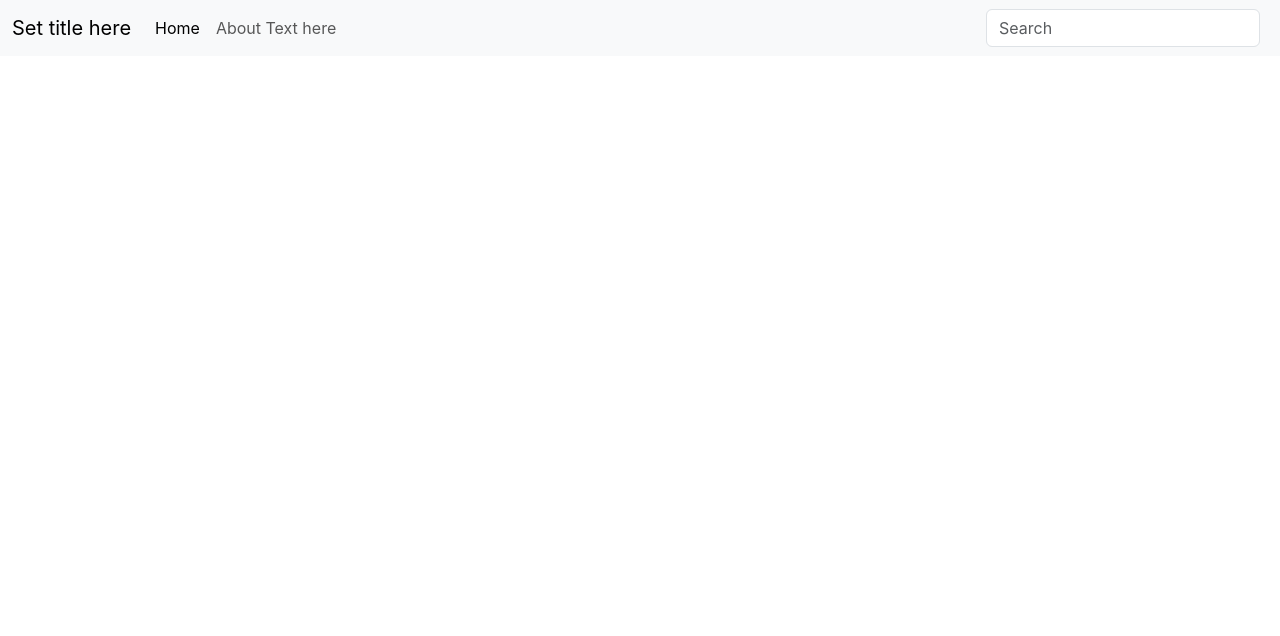
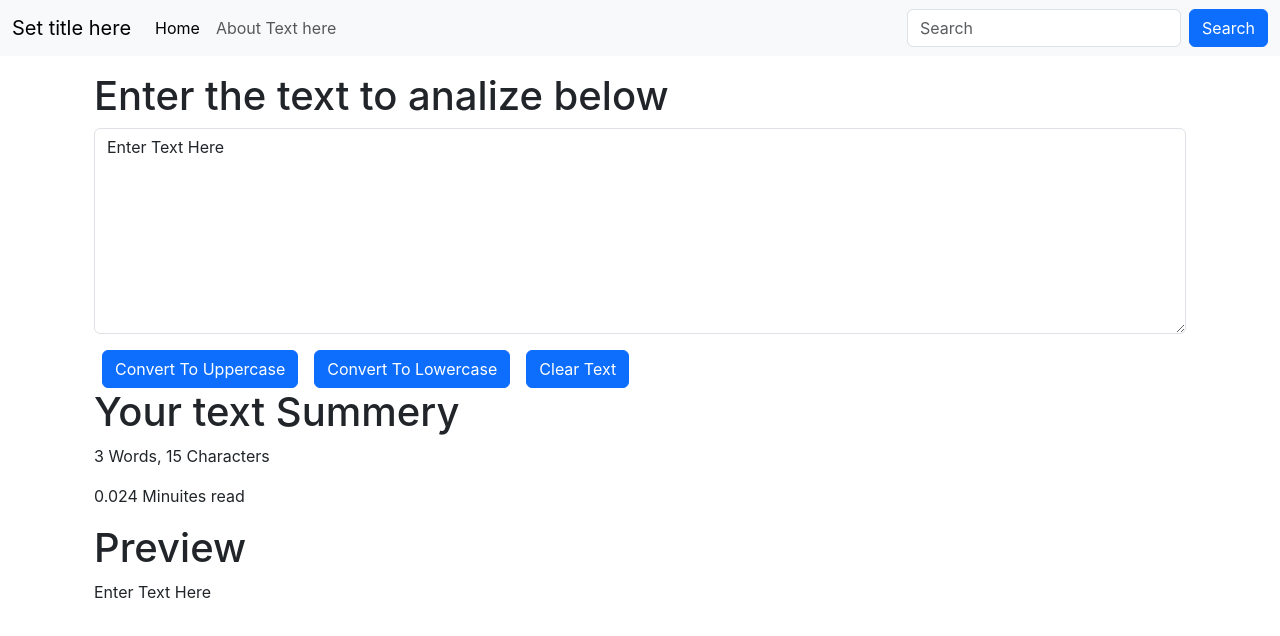
Before and after one commit to ShankarChatterjee/Text-Utils-React-Project-, a React (Create React App) app: page / in a window 1280 px wide. Shown: the top 636 px of the page. Built offline with nearby package versions, Linux system fonts and the light colour scheme.

Commit message:
Third Commit

```diff
--- a/src/App.js
+++ b/src/App.js
@@ -1,12 +1,17 @@
 
 import './App.css';
 import Navbar from './components/Navbar';
+import TextForm from './components/TextForm';
 function App() {
   return (
     <>
 
 {/*<Navbar title = "Text Utilities" aboutText = "About TextUtils"/>*/}
 <Navbar/>
+<div className="container my-3">
+  <TextForm heading= "Enter the text to analize below"/>
+</div>
+
     </>
   );
 }
--- a/src/components/Navbar.js
+++ b/src/components/Navbar.js
@@ -20,6 +20,7 @@
         </ul>
         <form className="d-flex" role="search">
           <input className="form-control me-2" type="search" placeholder="Search" aria-label="Search" />
+          <button className="btn btn-primary" type="submit">Search</button>
 
 
         </form>
--- /dev/null
+++ b/src/components/TextForm.js
@@ -0,0 +1,48 @@
+//shortcut for react function based component : rfc
+import React, {useState} from 'react'
+
+export default function TextForm(props) {
+    const handleUPClick = ()=>{
+        //console.log("UpperCase was clicked" + text);
+        let newText = text.toUpperCase();
+        setText(newText);
+    }
+
+    const handleLOClick = ()=>{
+         //console.log("LowerCase was clicked" + text);
+         let newText = text.toLowerCase();
+         setText(newText);
+    }
+
+    const handleClearClick = ()=>{
+        //console.log("LowerCase was clicked" + text);
+        let newText = "";
+        setText(newText);
+   }
+    const handleOnChange = (event)=>{
+        setText(event.target.value);
+    }
+    const [text, setText] = useState('Enter Text Here');
+  return (
+    <>
+        <div className="container">
+        <h1>{props.heading}</h1>
+        <div className="mb-3">
+            <textarea className="form-control" value= {text} onChange={handleOnChange} id="myBox" rows="8"></textarea>
+        </div>
+        <button className="btn btn-primary mx-2" onClick={handleUPClick}>Convert To Uppercase</button>
+        <button className="btn btn-primary mx-2" onClick={handleLOClick}>Convert To Lowercase</button>
+        <button className="btn btn-primary mx-2" onClick={handleClearClick}>Clear Text</button>
+        </div>
+        <div className="container">
+        <h1>Your text Summery</h1>
+        <p>{text.split(" ").length} Words, {text.length} Characters</p>
+        <p>{0.008* (text.split(" ").length)} Minuites read</p>
+        <h1>Preview</h1>
+        <p>{text}</p>
+        </div>
+
+    </>
+
+  )
+}
```
